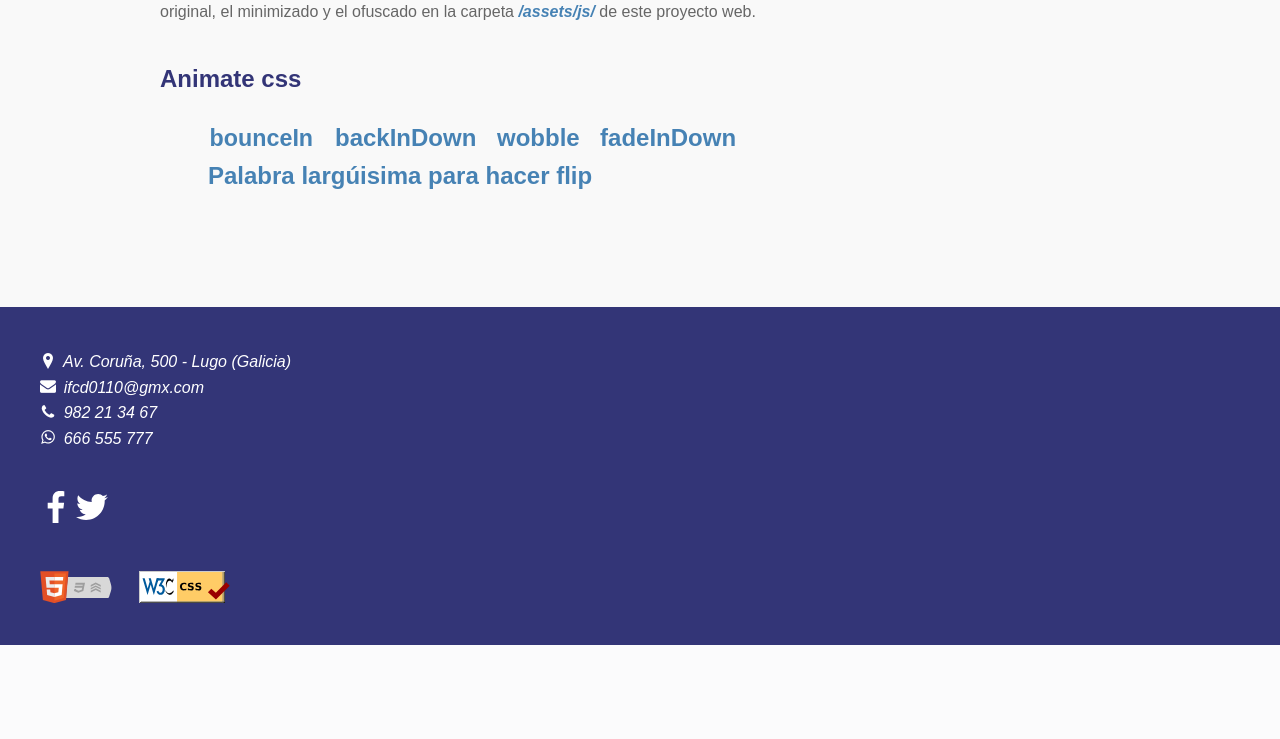
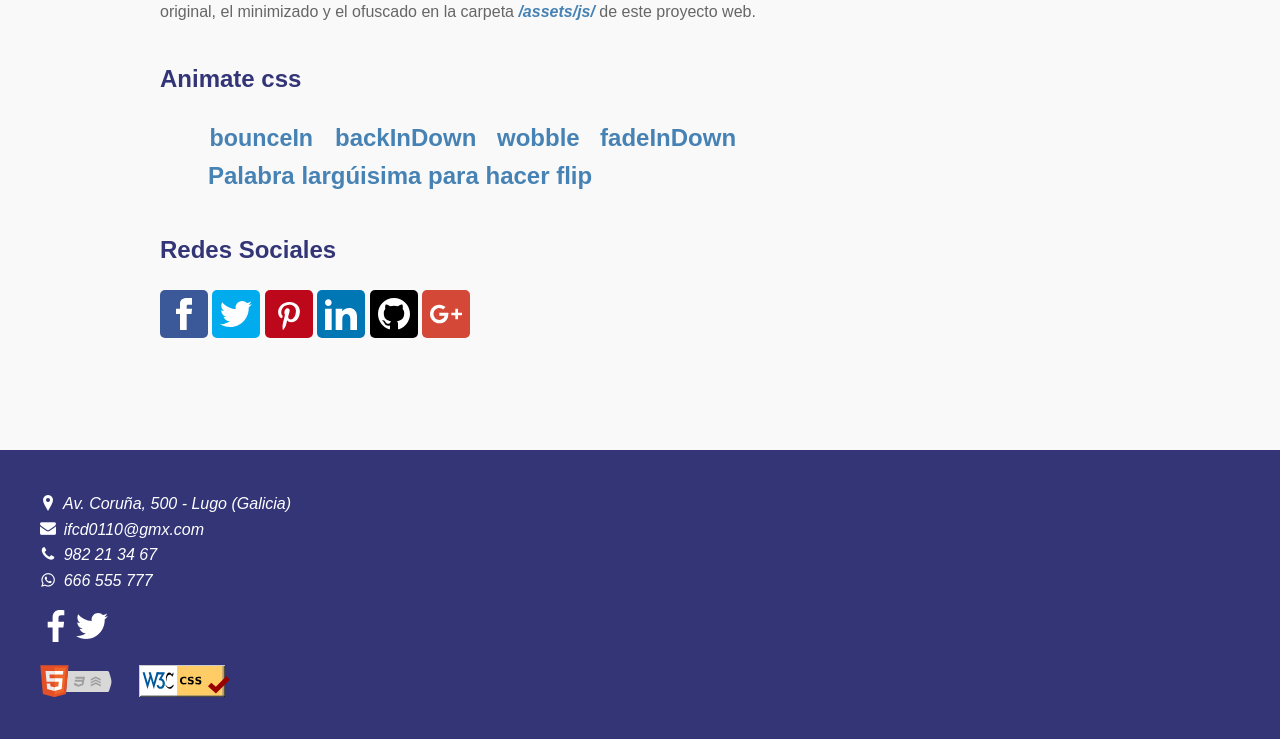
Before and after one commit to webusable/mf0951, a PHP site: page / in a window 1280 px wide. Shown: the part 3926-4665 px from the top of the page. Before the commit the page ends 4571 px from the top, so only its background shows below. Run offline with PHP 8.4, Linux system fonts and the light colour scheme.

Commit message:
Agrega una lista de iconos sociales

```diff
--- a/assets/css/_app/_views/common.css
+++ b/assets/css/_app/_views/common.css
@@ -77,19 +77,133 @@
 
 /* Estilos iconos sociales */
 
+ul.sociales {
+    padding: 0;
+}
+
+ul.sociales li,
 section.sociales ul li {
     display: inline-block;
 }
 
-.social {
+ul.sociales li a {
+    width: 3em;
+    height: 3em;
+    display: block;
+    padding: 0.5em;
+    border-radius: 5px;
+}
+
+figure.social {
     margin: 0;
 }
 
-.social svg {
-    width: 2em;
-    height: 5em;
+ul.sociales figure.social svg {
+    width: 100%;
+    height: 100%;
     fill: white;
 }
+
+
+
+
+/* Frontal y hover Facebook */
+
+ul.sociales li.facebook a {
+    background-color: #3B5998;
+}
+
+ul.sociales li.facebook a:hover svg {
+    fill: #3B5998;
+}
+
+/* Frontal y hover Twitter */
+
+ul.sociales li.twitter a {
+    background-color: #00ACEE;
+}
+
+ul.sociales li.twitter a:hover svg {
+    fill: #00ACEE;
+}
+
+/* Frontal y hover Pinterest */
+
+ul.sociales li.pinterest a {
+    background-color: #BD081C;
+}
+
+ul.sociales li.pinterest a:hover svg {
+    fill: #BD081C;
+}
+
+/* Frontal y hover LinkedIn */
+
+ul.sociales li.linkedin a {
+    background-color: #0077B5;
+}
+
+ul.sociales li.linkedin a:hover svg {
+    fill: #0077B5;
+}
+
+/* Frontal y hover GitHub */
+
+ul.sociales li.github a {
+    background-color: #000000;
+}
+
+ul.sociales li.github a:hover svg {
+    fill: #000000;
+}
+
+/* Frontal y hover Google+ */
+
+ul.sociales li.googleplus a {
+    background-color: #D34836;
+}
+
+ul.sociales li.googleplus a:hover svg {
+    fill: #D34836;
+}
+
+
+
+
+/* Para todos */
+ul.sociales li a:hover {
+    background-color: transparent;
+}
+
+
+/* figure.facebook svg {
+    fill: #3B5998;
+}
+
+figure.facebook:hover svg {
+} */
+
+/* figure.twitter svg path {
+    fill: #00ACEE;
+}
+
+figure.twitter:hover svg {
+    background-color: #00ACEE;
+}
+figure.twitter:hover svg path {
+    fill: white;
+} */
+
+footer .social svg {
+    fill: white;
+}
+
+section.sociales figure.social svg {
+    width: 2em;
+    height: 2em;
+}
+
+
 
 /* Estilos animate.css */
 
--- a/index.html
+++ b/index.html
@@ -75,6 +75,13 @@
     <main class="agua">
         <article>
             <h2>Organización del proyecto web</h2>
+            <ul>
+                <li>
+                    <span>
+
+                    </span>
+                </li>
+            </ul>
             <p class="color-info">
                 <strong>1.a.- ¿Cómo organizarías los distintos archivos en el disco duro?</strong>
             </p>
@@ -346,6 +353,74 @@
                 <li class="animate__animated animate__flip animate__delay-5s">Palabra largúisima para hacer flip</li>
             </ul>
         </article>
+        <article>
+            <h2>Redes Sociales</h2>
+            <ul class="sociales">
+                <li class="facebook">
+                    <a href="https://es-es.facebook.com/" target="_blank" title="Síguenos en Facebook">
+                        <figure class="social facebook">
+                            <svg xmlns="http://www.w3.org/2000/svg"
+                                width="24" height="24" viewBox="0 0 24 24">
+                                <path d="M9 8h-3v4h3v12h5v-12h3.642l.358-4h-4v-1.667c0-.955.192-1.333 1.115-1.333h2.885v-5h-3.808c-3.596 0-5.192 1.583-5.192 4.615v3.385z"/>
+                            </svg>
+                        </figure>
+                    </a>
+                </li>
+                <li class="twitter">
+                    <a href="https://twitter.com/" target="_blank" title="Síguenos en Twitter">
+                        <figure class="social twitter">
+                            <svg xmlns="http://www.w3.org/2000/svg"
+                                width="24" height="24" viewBox="0 0 24 24">
+                                <path
+                                    d="M24 4.557c-.883.392-1.832.656-2.828.775 1.017-.609 1.798-1.574 2.165-2.724-.951.564-2.005.974-3.127 1.195-.897-.957-2.178-1.555-3.594-1.555-3.179 0-5.515 2.966-4.797 6.045-4.091-.205-7.719-2.165-10.148-5.144-1.29 2.213-.669 5.108 1.523 6.574-.806-.026-1.566-.247-2.229-.616-.054 2.281 1.581 4.415 3.949 4.89-.693.188-1.452.232-2.224.084.626 1.956 2.444 3.379 4.6 3.419-2.07 1.623-4.678 2.348-7.29 2.04 2.179 1.397 4.768 2.212 7.548 2.212 9.142 0 14.307-7.721 13.995-14.646.962-.695 1.797-1.562 2.457-2.549z"/>
+                            </svg>
+                        </figure>
+                    </a>
+                </li>
+                <li class="pinterest">
+                    <a href="https://www.pinterest.es/" target="_blank" title="Síguenos en Pinterest">
+                        <figure class="social">
+                            <svg role="img" version="1.1" xmlns="http://www.w3.org/2000/svg" xmlns:xlink="http://www.w3.org/1999/xlink" x="0px" y="0px" xml:space="preserve" aria-hidden="true"
+                                width="56.693" height="56.693" viewBox="0 0 56.693 56.693">
+
+                                <path d="m29.514499,6.909911c-13.586,0 -20.437,9.74 -20.437,17.864c0,4.918 1.862,9.293 5.855,10.922c0.655,0.27 1.242,0.01 1.432,-0.715c0.132,-0.5 0.445,-1.766 0.584,-2.295c0.191,-0.717 0.117,-0.967 -0.412,-1.594c-1.151,-1.357 -1.888,-3.115 -1.888,-5.607c0,-7.226 5.407,-13.695 14.079,-13.695c7.679,0 11.898,4.692 11.898,10.957c0,8.246 -3.649,15.205 -9.065,15.205c-2.992,0 -5.23,-2.473 -4.514,-5.508c0.859,-3.623 2.524,-7.531 2.524,-10.148c0,-2.34 -1.257,-4.292 -3.856,-4.292c-3.058,0 -5.515,3.164 -5.515,7.401c0,2.699 0.912,4.525 0.912,4.525s-3.129,13.26 -3.678,15.582c-1.092,4.625 -0.164,10.293 -0.085,10.865c0.046,0.34 0.482,0.422 0.68,0.166c0.281,-0.369 3.925,-4.865 5.162,-9.359c0.351,-1.271 2.011,-7.859 2.011,-7.859c0.994,1.896 3.898,3.562 6.986,3.562c9.191,0 15.428,-8.379 15.428,-19.595c0.001,-8.483 -7.183,-16.382 -18.101,-16.382z"/>
+                            </svg>
+
+                        </figure>
+                    </a>
+                </li>
+                <li class="linkedin">
+                    <a href="https://es.linkedin.com/" target="_blank" title="Síguenos en LinkedIn">
+                        <figure class="social">
+                            <svg xmlns="http://www.w3.org/2000/svg"
+                                width="24" height="24" viewBox="0 0 24 24">
+                                <path d="M4.98 3.5c0 1.381-1.11 2.5-2.48 2.5s-2.48-1.119-2.48-2.5c0-1.38 1.11-2.5 2.48-2.5s2.48 1.12 2.48 2.5zm.02 4.5h-5v16h5v-16zm7.982 0h-4.968v16h4.969v-8.399c0-4.67 6.029-5.052 6.029 0v8.399h4.988v-10.131c0-7.88-8.922-7.593-11.018-3.714v-2.155z"/>
+                            </svg>
+                        </figure>
+                    </a>
+                </li>
+                <li class="github">
+                    <a href="https://github.com/" target="_blank" title="Síguenos en GitHub">
+                        <figure class="social">
+                            <svg xmlns="http://www.w3.org/2000/svg"
+                                width="24" height="24" viewBox="0 0 24 24">
+                                <path d="M12 0c-6.626 0-12 5.373-12 12 0 5.302 3.438 9.8 8.207 11.387.599.111.793-.261.793-.577v-2.234c-3.338.726-4.033-1.416-4.033-1.416-.546-1.387-1.333-1.756-1.333-1.756-1.089-.745.083-.729.083-.729 1.205.084 1.839 1.237 1.839 1.237 1.07 1.834 2.807 1.304 3.492.997.107-.775.418-1.305.762-1.604-2.665-.305-5.467-1.334-5.467-5.931 0-1.311.469-2.381 1.236-3.221-.124-.303-.535-1.524.117-3.176 0 0 1.008-.322 3.301 1.23.957-.266 1.983-.399 3.003-.404 1.02.005 2.047.138 3.006.404 2.291-1.552 3.297-1.23 3.297-1.23.653 1.653.242 2.874.118 3.176.77.84 1.235 1.911 1.235 3.221 0 4.609-2.807 5.624-5.479 5.921.43.372.823 1.102.823 2.222v3.293c0 .319.192.694.801.576 4.765-1.589 8.199-6.086 8.199-11.386 0-6.627-5.373-12-12-12z"/>
+                            </svg>
+                        </figure>
+                    </a>
+                </li>
+                <li class="googleplus">
+                    <a href="https://plus.google.com/" target="_blank" title="Síguenos en Google +">
+                        <figure class="social">
+                            <svg xmlns="http://www.w3.org/2000/svg"
+                                width="24" height="24" viewBox="0 0 24 24">
+                                <path d="M7 11v2.4h3.97c-.16 1.029-1.2 3.02-3.97 3.02-2.39 0-4.34-1.979-4.34-4.42 0-2.44 1.95-4.42 4.34-4.42 1.36 0 2.27.58 2.79 1.08l1.9-1.83c-1.22-1.14-2.8-1.83-4.69-1.83-3.87 0-7 3.13-7 7s3.13 7 7 7c4.04 0 6.721-2.84 6.721-6.84 0-.46-.051-.81-.111-1.16h-6.61zm0 0 17 2h-3v3h-2v-3h-3v-2h3v-3h2v3h3v2z" fill-rule="evenodd" clip-rule="evenodd"/>
+                            </svg>
+                        </figure>
+                    </a>
+                </li>
+            </ul>
+        </article>
     </main>
     <footer>
         <h2 class="pechado">Pie de página</h2>
@@ -383,28 +458,28 @@
         <section class="sociales">
             <ul>
                 <li>
-                    <figure class="social facebook">
-                        <svg role="img" version="1.1" xmlns="http://www.w3.org/2000/svg" xmlns:xlink="http://www.w3.org/1999/xlink" x="0px" y="0px" xml:space="preserve"
-                            width="16" height="16" viewBox="0 0 155.139 155.139">
+                    <a href="https://es-es.facebook.com/" target="_blank" title="Síguenos en Facebook">
+                        <figure class="social facebook">
+                            <svg role="img" version="1.1" xmlns="http://www.w3.org/2000/svg" xmlns:xlink="http://www.w3.org/1999/xlink" x="0px" y="0px" xml:space="preserve" width="16" height="16" viewBox="0 0 155.139 155.139">
 
-                         	<path d="M89.584,155.139V84.378h23.742l3.562-27.585H89.584V39.184
+                                <path d="M89.584,155.139V84.378h23.742l3.562-27.585H89.584V39.184
                          		c0-7.984,2.208-13.425,13.67-13.425l14.595-0.006V1.08C115.325,0.752,106.661,0,96.577,0C75.52,0,61.104,12.853,61.104,36.452
                          		v20.341H37.29v27.585h23.814v70.761H89.584z" />
-                        </svg>
+                            </svg>
 
-                    </figure>
+                        </figure>
+                    </a>
                 </li>
                 <li>
                     <figure class="social twitter">
-                        <svg role="img" version="1.1" xmlns="http://www.w3.org/2000/svg" xmlns:xlink="http://www.w3.org/1999/xlink" x="0px" y="0px" xml:space="preserve" aria-hidden="{{ include.hidden }}"
-                            width="100%" height="100%" viewBox="0 0 16 16"
-                            aria-labelledby="twitterTitle--{{ include.id | strip }} twitterDesc--{{ include.id | strip }}"
-                            id="twitter--{{ include.id | strip }}">
+                        <svg role="img" version="1.1" xmlns="http://www.w3.org/2000/svg" xmlns:xlink="http://www.w3.org/1999/xlink" x="0px" y="0px" xml:space="preserve" aria-hidden="{{ include.hidden }}" width="100%" height="100%" viewBox="0 0 16 16"
+                            aria-labelledby="twitterTitle--{{ include.id | strip }} twitterDesc--{{ include.id | strip }}" id="twitter--{{ include.id | strip }}">
 
                             <title id="twitterTitle--{{ include.id | strip }}">Twitter</title>
                             <desc id="twitterDesc--{{ include.id | strip }}">La imágen de logo de Twitter es la silueta de su pajarito en color azul, inspirado en la especie 'Azulillo pálido'.</desc>
 
-                            <path d="M15.969,3.058c-0.586,0.26-1.217,0.436-1.878,0.515c0.675-0.405,1.194-1.045,1.438-1.809c-0.632,0.375-1.332,0.647-2.076,0.793c-0.596-0.636-1.446-1.033-2.387-1.033c-1.806,0-3.27,1.464-3.27,3.27 c0,0.256,0.029,0.506,0.085,0.745C5.163,5.404,2.753,4.102,1.14,2.124C0.859,2.607,0.698,3.168,0.698,3.767 c0,1.134,0.577,2.135,1.455,2.722C1.616,6.472,1.112,6.325,0.671,6.08c0,0.014,0,0.027,0,0.041c0,1.584,1.127,2.906,2.623,3.206 C3.02,9.402,2.731,9.442,2.433,9.442c-0.211,0-0.416-0.021-0.615-0.059c0.416,1.299,1.624,2.245,3.055,2.271 c-1.119,0.877-2.529,1.4-4.061,1.4c-0.264,0-0.524-0.015-0.78-0.046c1.447,0.928,3.166,1.469,5.013,1.469 c6.015,0,9.304-4.983,9.304-9.304c0-0.142-0.003-0.283-0.009-0.423C14.976,4.29,15.531,3.714,15.969,3.058z" />
+                            <path
+                                d="M15.969,3.058c-0.586,0.26-1.217,0.436-1.878,0.515c0.675-0.405,1.194-1.045,1.438-1.809c-0.632,0.375-1.332,0.647-2.076,0.793c-0.596-0.636-1.446-1.033-2.387-1.033c-1.806,0-3.27,1.464-3.27,3.27 c0,0.256,0.029,0.506,0.085,0.745C5.163,5.404,2.753,4.102,1.14,2.124C0.859,2.607,0.698,3.168,0.698,3.767 c0,1.134,0.577,2.135,1.455,2.722C1.616,6.472,1.112,6.325,0.671,6.08c0,0.014,0,0.027,0,0.041c0,1.584,1.127,2.906,2.623,3.206 C3.02,9.402,2.731,9.442,2.433,9.442c-0.211,0-0.416-0.021-0.615-0.059c0.416,1.299,1.624,2.245,3.055,2.271 c-1.119,0.877-2.529,1.4-4.061,1.4c-0.264,0-0.524-0.015-0.78-0.046c1.447,0.928,3.166,1.469,5.013,1.469 c6.015,0,9.304-4.983,9.304-9.304c0-0.142-0.003-0.283-0.009-0.423C14.976,4.29,15.531,3.714,15.969,3.058z" />
                         </svg>
 
                     </figure>
```
Also changed, not shown: assets/svg/iconos/social_facebook.svg (added), assets/svg/iconos/social_github.svg (added), assets/svg/iconos/social_googleplus.svg (added), assets/svg/iconos/social_linkedin.svg (added), assets/svg/iconos/social_twitter.svg (added).
